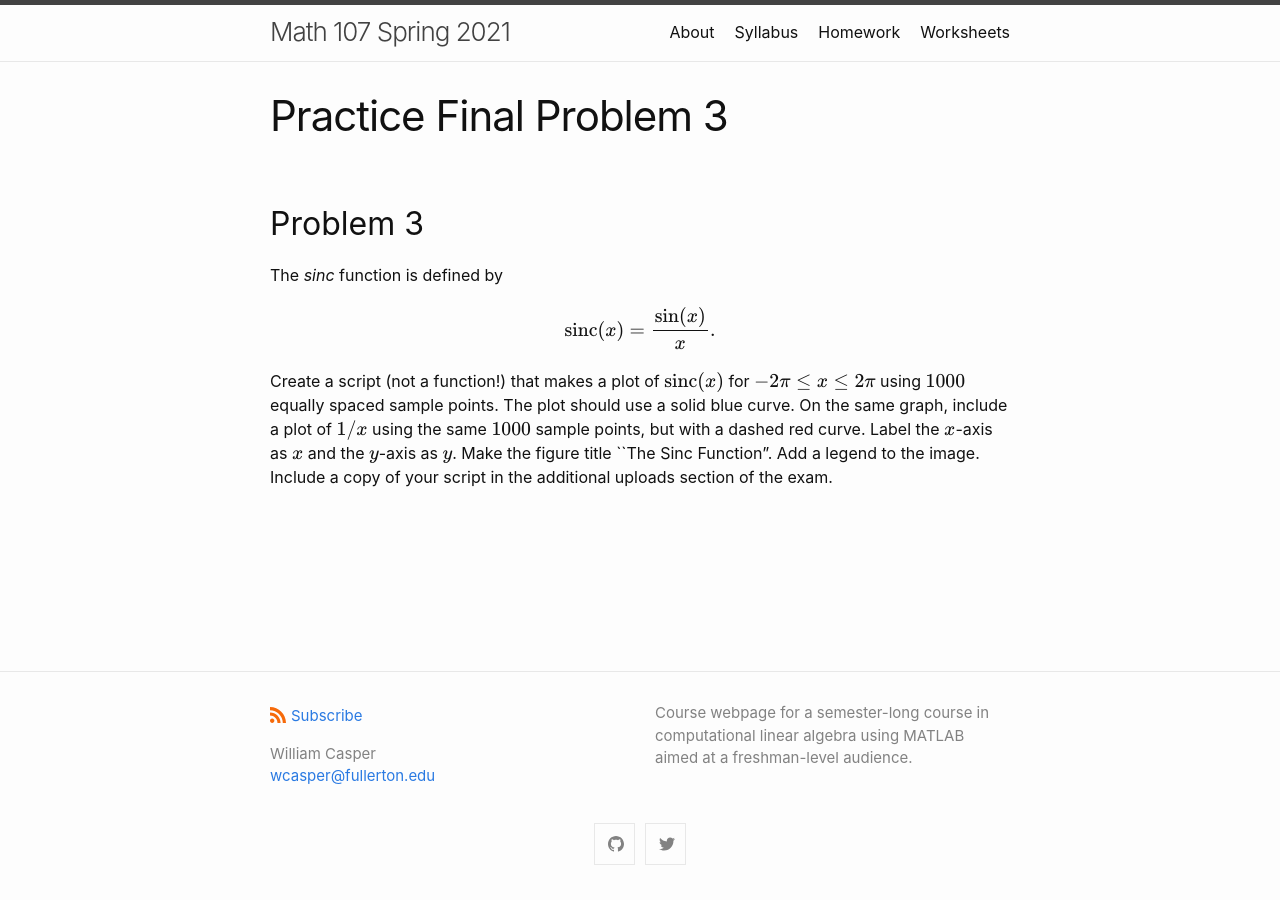
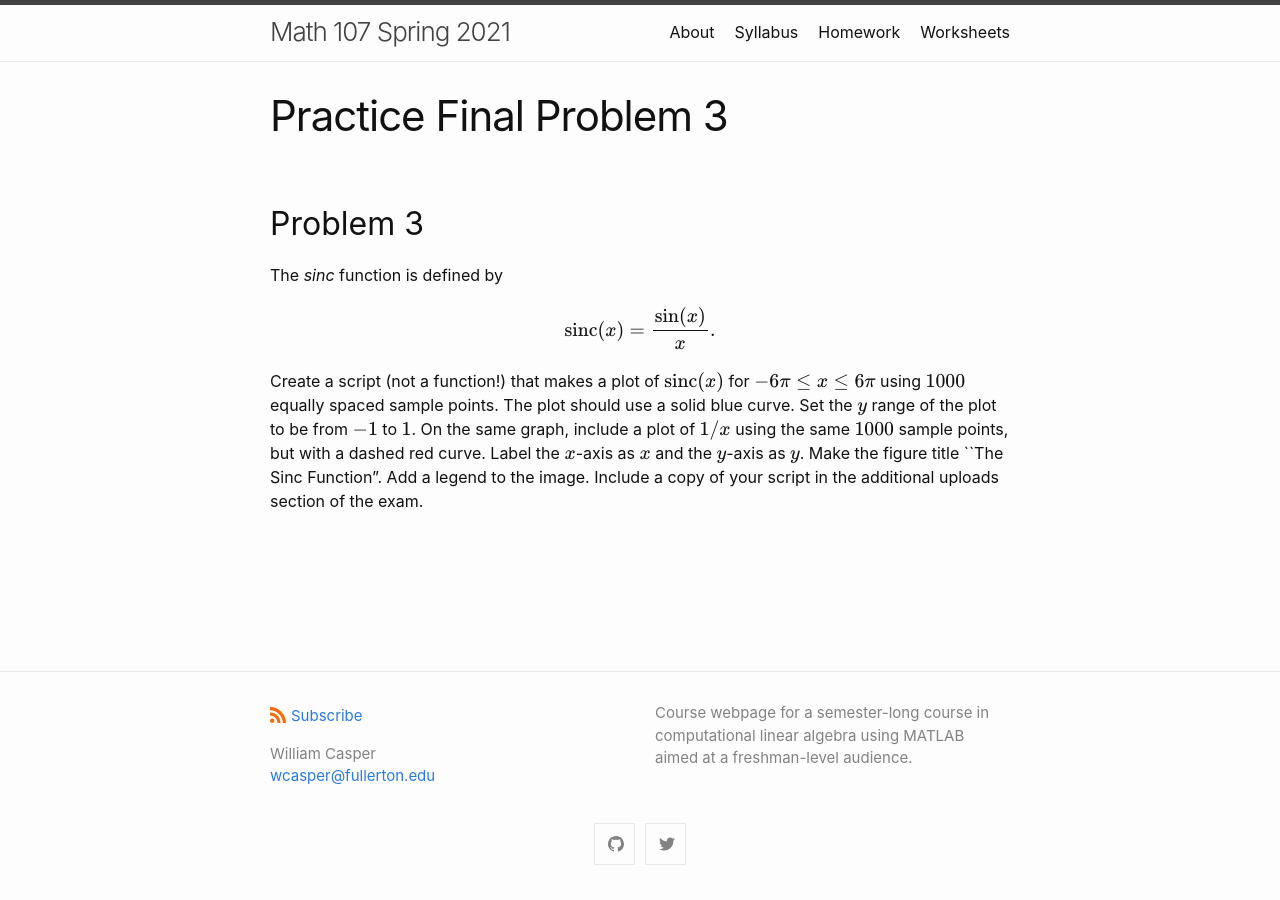
Before and after one commit to wcasper/math107spring2021, a Jekyll site: the page built from _exams/practice-final/problem3.md, in a window 1280 px wide. Built offline with Jekyll 4.4.1, drawn with Linux system fonts in a browser that asks for light colours.

Commit message:
changed problem

```diff
--- a/_exams/practice-final/problem3.md
+++ b/_exams/practice-final/problem3.md
@@ -10,8 +10,9 @@ The *sinc* function is defined by
 
 $$\text{sinc}(x)  = \frac{\sin(x)}{x}.$$
 
-Create a script (not a function!) that makes a plot of $$\text{sinc}(x)$$ for $$-2\pi\leq x \leq 2\pi$$ using $$1000$$ equally spaced sample points.
+Create a script (not a function!) that makes a plot of $$\text{sinc}(x)$$ for $$-6\pi\leq x \leq 6\pi$$ using $$1000$$ equally spaced sample points.
 The plot should use a solid blue curve.
+Set the $$y$$ range of the plot to be from $$-1$$ to $$1$$.
 On the same graph, include a plot of $$1/x$$ using the same $$1000$$ sample points, but with a dashed red curve.
 Label the $$x$$-axis as $$x$$ and the $$y$$-axis as $$y$$.
 Make the figure title ``The Sinc Function".
```
